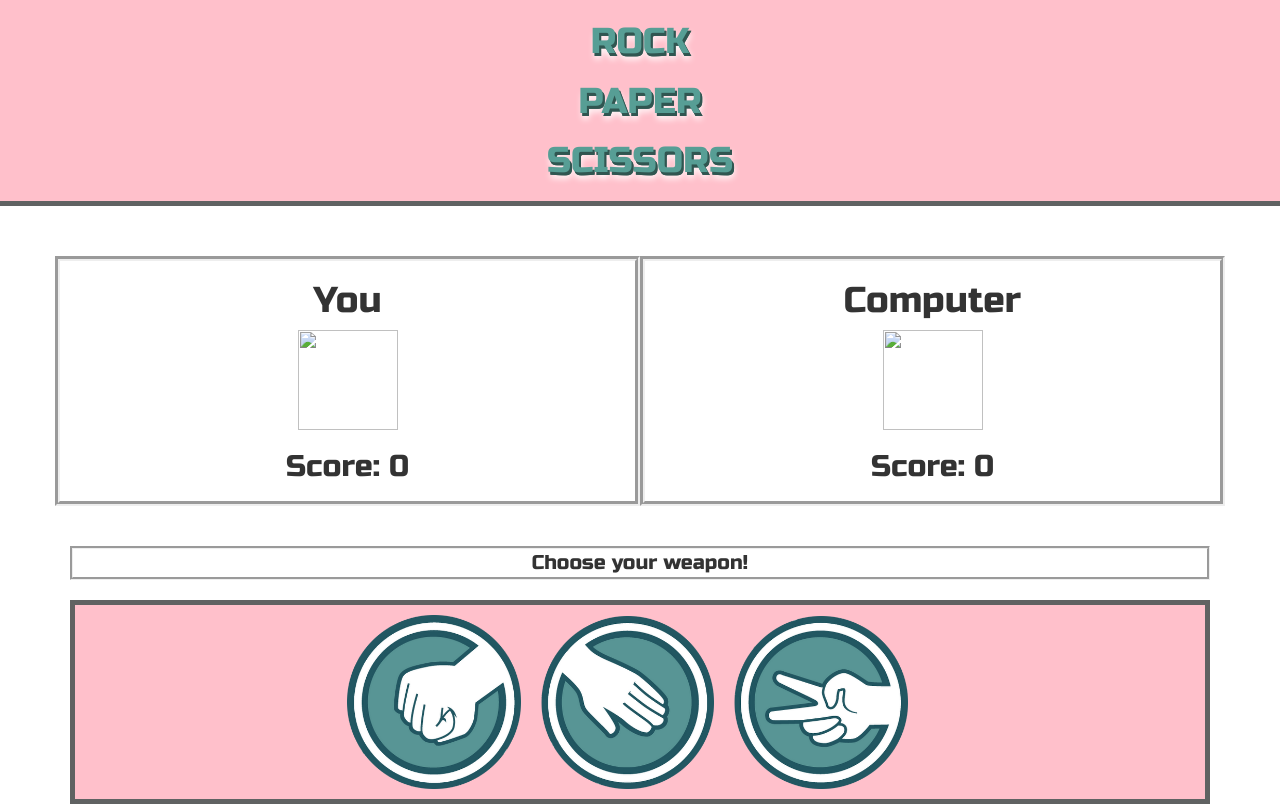
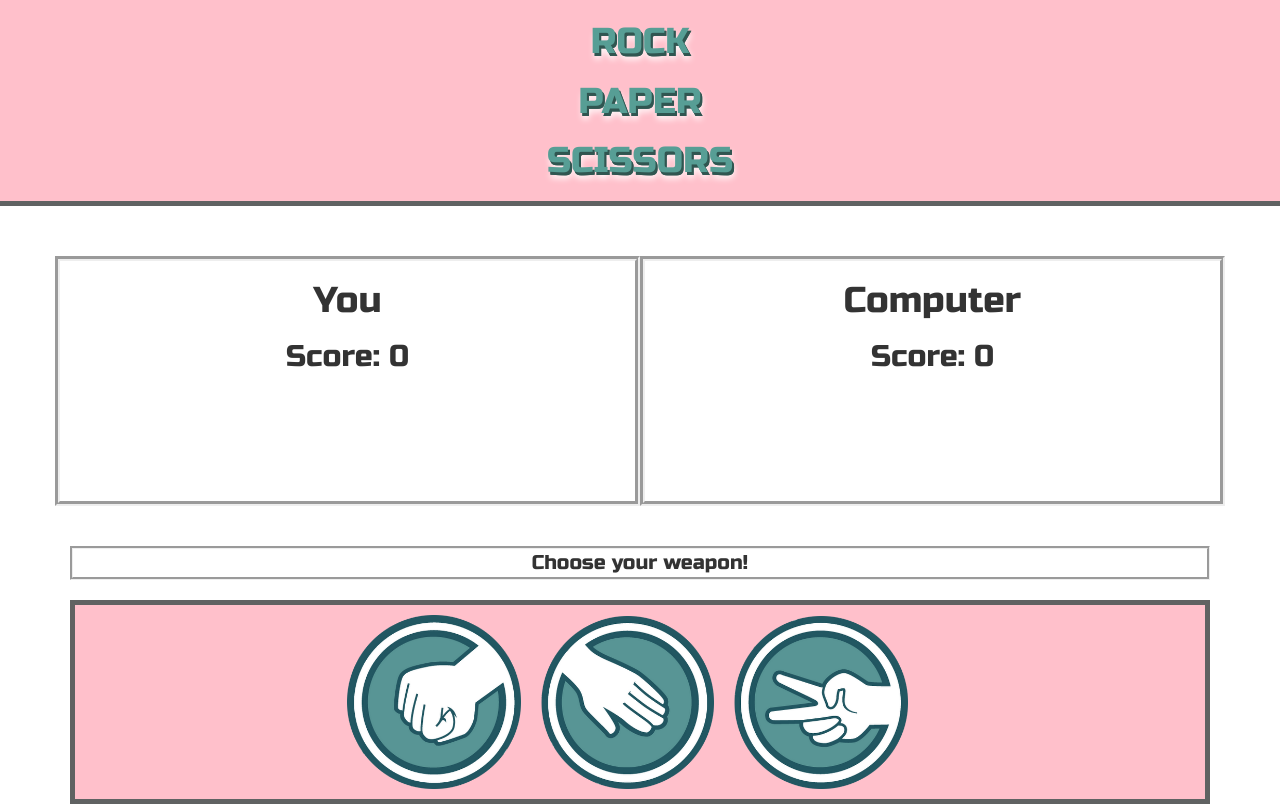
Before and after one commit to chimipepper/angularRPS, a plain HTML site: page index.html at #!/home in a window 1280 px wide. Drawn offline with nearby package versions, Linux system fonts and the light colour scheme; some packages are replaced by stand-ins of ours.

Commit message:
fixed borken image

```diff
--- a/controllers/homeController.js
+++ b/controllers/homeController.js
@@ -1,9 +1,9 @@
 app.controller('homeController', ['$scope', function($scope) {
+/*history route that keeps track of the game points*/
 
     $scope.optionChosen= function(option){
         $scope.itemChosen.name= option.name;
         $scope.itemChosen.imgUrl=option.imgUrl;
-
         $scope.computerPick = $scope.computerOptions[Math.floor(Math.random()*$scope.computerOptions.length)];
 
         if ($scope.itemChosen.name==$scope.computerPick.name){
@@ -16,7 +16,7 @@ app.controller('homeController', ['$scope', function($scope) {
 
         else if($scope.computerPick.name=="rock"&& $scope.itemChosen.name=="scissors"||$scope.computerPick.name=="scissors"&& $scope.itemChosen.name=="paper"||$scope.computerPick.name=="paper"&&$scope.itemChosen.name=="rock"){
             $scope.scores.computer++;
-            $scope.scores.status="Nyahaha You Lost"
+            $scope.scores.status="You Lose!"
         }
     };
 
@@ -43,7 +43,6 @@ app.controller('homeController', ['$scope', function($scope) {
         }
         ]
 
-
         $scope.computerOptions =[
         {
             name: "rock",
@@ -59,5 +58,4 @@ app.controller('homeController', ['$scope', function($scope) {
             imgUrl:"img/scissors.png"
         }
         ]
-
 }]);
--- a/views/home.html
+++ b/views/home.html
@@ -2,13 +2,12 @@
   <div class="row">
     <div id="user" class="col-lg-6 col-md-6 col-sm-6 col-xs-6">
         <h1>You</h1>
-        <img src={{itemChosen.imgUrl}}>
+        <img src={{itemChosen.imgUrl}} ng-if="itemChosen.imgUrl">
         <h2>Score: {{scores.user}}</h2>
     </div>
-    <!--<div class="col-lg-6 col-md-6 col-sm-6 col-xs-6"></div>-->
     <div id="computerPick" class="col-lg-6 col-md-6 col-sm-6 col-xs-6">
         <h1>Computer</h1>
-        <img src={{computerPick.imgUrl}}>
+        <img src={{computerPick.imgUrl}} ng-if="itemChosen.imgUrl">
         <h2>Score: {{scores.computer}}</h2>
     </div>
   </div>
```
Also changed, not shown: index.html (+0 -1 lines).
